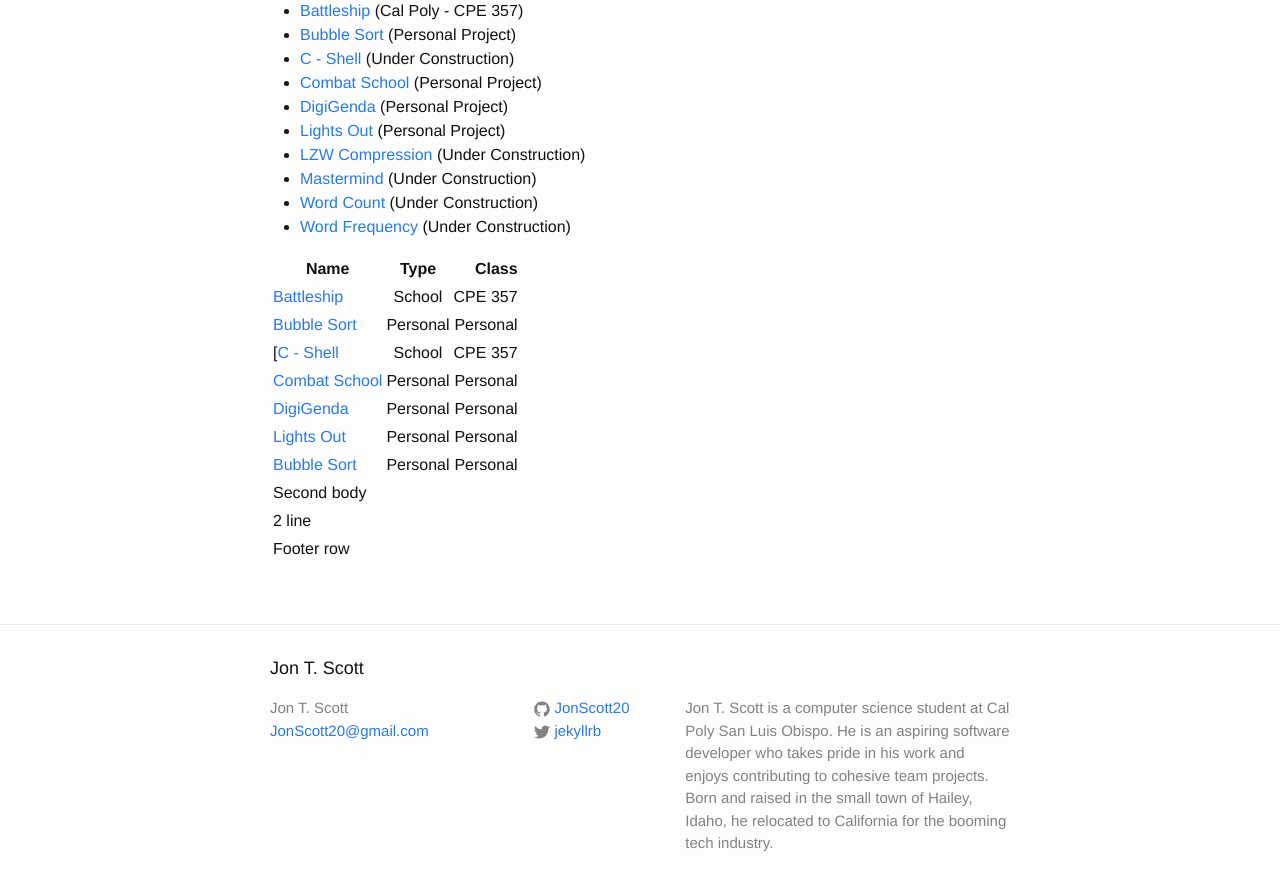
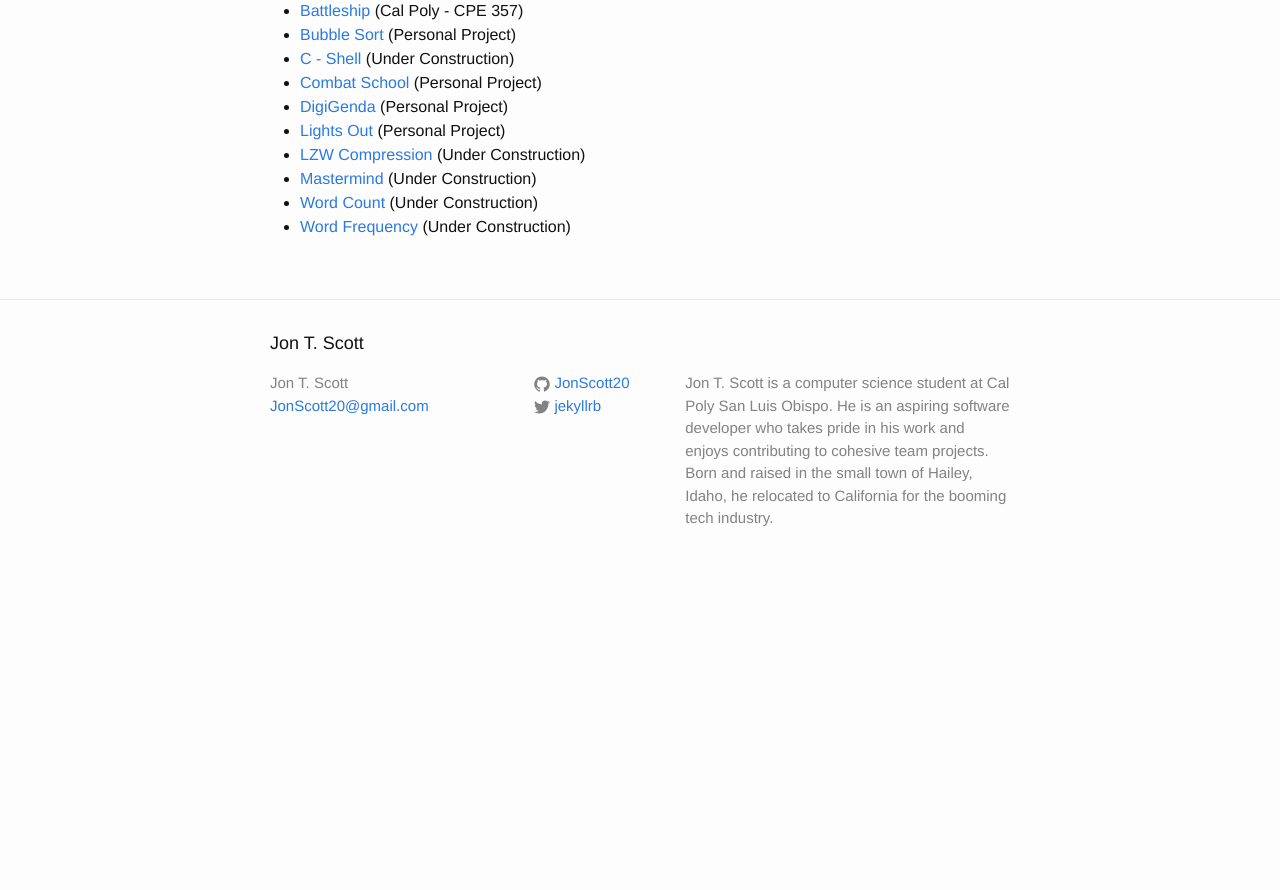
Before and after one commit to JonScott20/JonScott20.github.io, a Jekyll site: the page built from project_directory.md, in a window 1280 px wide and 900 px high, scrolled down 595 px. Shown: the top 890 px of the window. Built offline with Jekyll 4.4.1, drawn with Linux system fonts in a browser that asks for light colours; our own code applies the rules of GitHub Pages for plain Markdown files; after the commit the page ends 1185 px from its top, so only the background shows below that.

Commit message:
Update project_directory.md

```diff
--- a/project_directory.md
+++ b/project_directory.md
@@ -18,20 +18,3 @@ All of my code written as a student at Cal Poly is covered under a collaboration
 * [Mastermind](https://jonscott20.github.io/mastermind) (Under Construction)
 * [Word Count](https://jonscott20.github.io/wordcount) (Under Construction)
 * [Word Frequency](https://jonscott20.github.io/wordfrequency) (Under Construction)
-
-|------------------------------------------------------------|---------------|---------------|
-|         Name                                               |         Type  | Class         |
-|------------------------------------------------------------| :-----------: | -----------: |
-| [Battleship](https://jonscott20.github.io/battleship)      |School         |CPE 357      |
-| [Bubble Sort](https://jonscott20.github.io/bubble_sort)    |Personal       |Personal     |
-| [[C - Shell](https://jonscott20.github.io/cshell)          |School        |CPE 357      |
-| [Combat School](https://jonscott20.github.io/combat_school)|Personal       |Personal     |
-| [DigiGenda](https://jonscott20.github.io/digigenda)        |Personal       |Personal     |
-| [Lights Out](https://jonscott20.github.io/lights_out)      |Personal       |Personal     |
-| [Bubble Sort](https://jonscott20.github.io/bubble_sort)|Personal       |Personal     |
-|-----------------+------------+-----------------+----------------|
-| Second body     |            |                 |                |
-| 2 line          |            |                 |                |
-|=================+============+=================+================|
-| Footer row      |            |                 |                |
-|-----------------+------------+-----------------+----------------|
```
